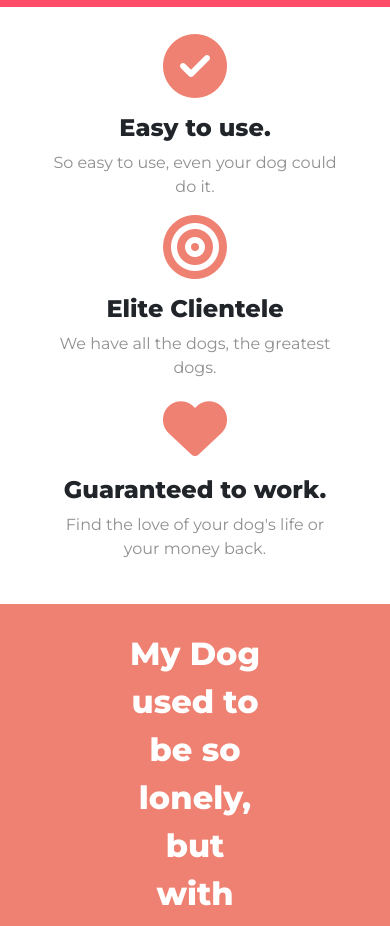
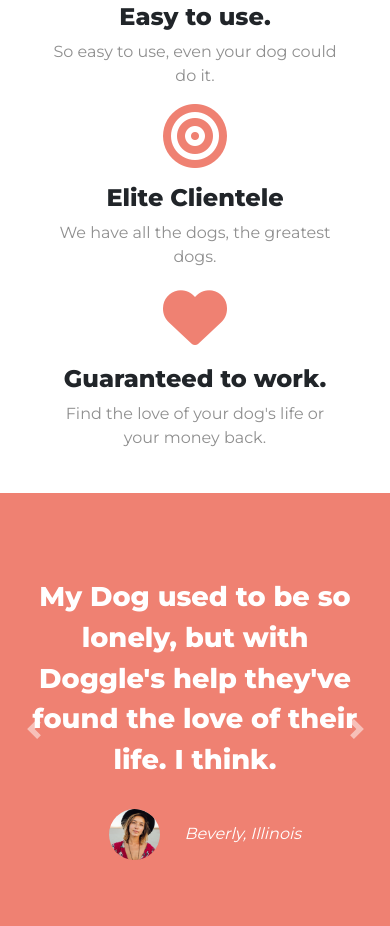
Before and after one commit to Akhila-C-R/project-doggle, a plain HTML site: page index.html in a window 390 px wide. Shown: the part 1035-1961 px from the top of the page. Drawn offline with nearby package versions, Linux system fonts and the light colour scheme.

Commit message:
Updated css
style changes for mobile view

```diff
--- a/css/styles.css
+++ b/css/styles.css
@@ -178,12 +178,52 @@
     {
         text-align: center;
     }
+
+    .big-heading
+    {
+        font-size: 2.4rem;
+    }
+
+    #title .container-fluid
+    {
+        padding: 3% 7% 7%;
+    }
     .phone-img
     {
         position: static;
         transform: rotate(0);
     }
 
+    h2
+    {
+        font-size: 1.7rem;
+    }
+
+    .carousel-item
+    {
+        padding: 9% 5%;
+    }
+
+    #testimonials
+    {
+        padding: 50px 5px 5px;
+    }
+
+    #press
+    {
+        padding-bottom: 25%;
+    }
+
+    .press-img
+    {
+        width: 40%;
+        margin: 10px;
+    }
+
+    #pricing
+    {
+        padding: 40px;
+    }
 }
 
 /******** Call To Action *******/
```
